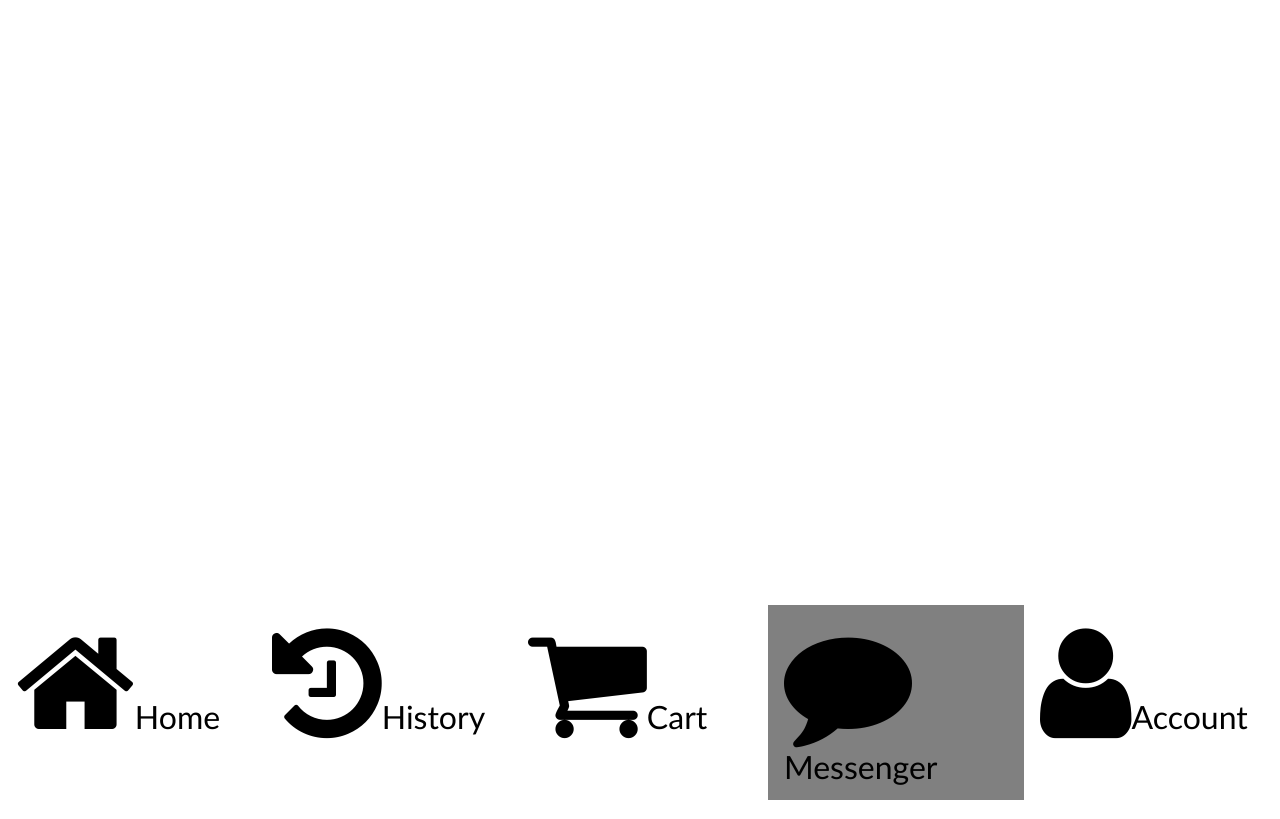
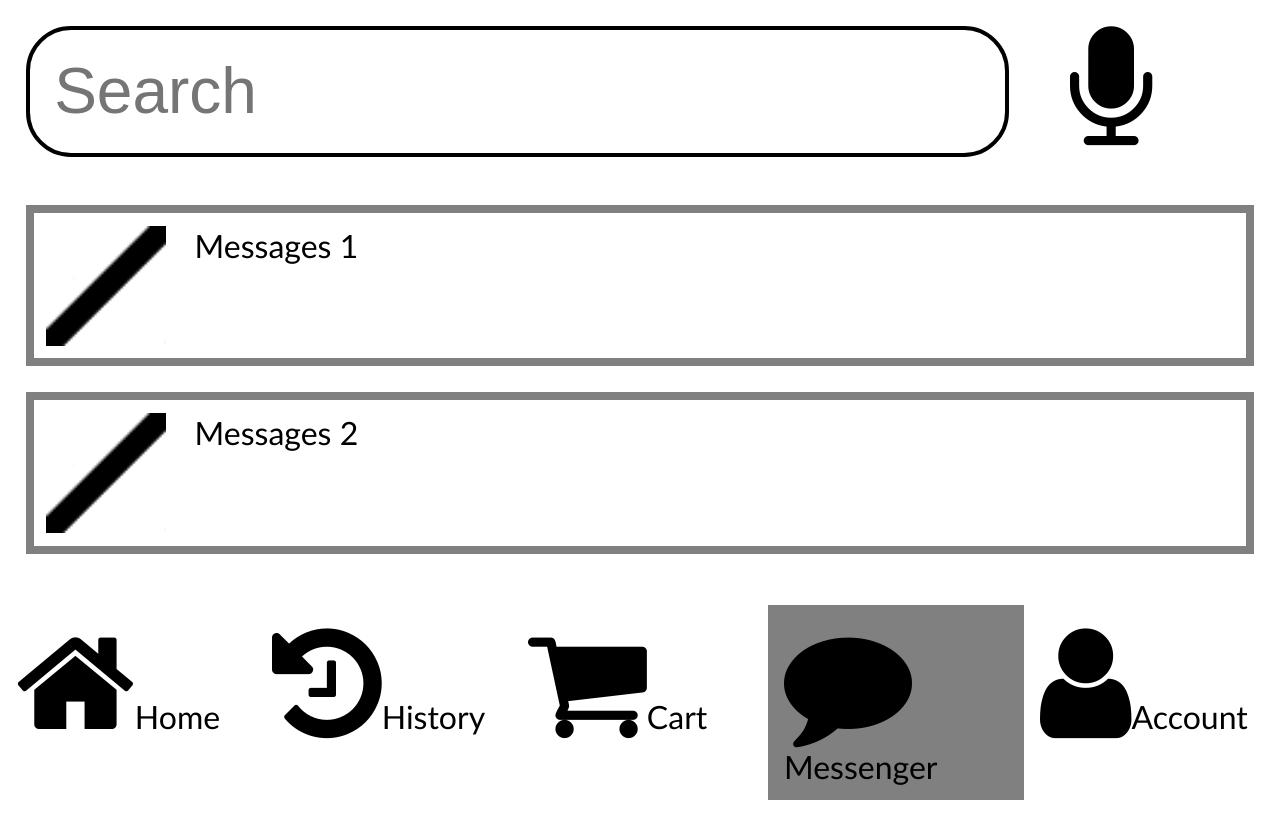
Before and after one commit to Reeahn/ProjectChefShop, a plain HTML site: page html/messenger.html in a window 1280 px wide. Drawn offline with Linux system fonts and the light colour scheme.

Commit message:
progress

```diff
--- a/css/master.css
+++ b/css/master.css
@@ -32,6 +32,10 @@ body {
 }
 
 h1 {
+  text-align: center;
+}
+
+h2 {
   border-bottom: 8px solid #dedede;
 }
 
@@ -67,7 +71,6 @@ li img {
 
 li a {
   display: block;
-  font-align: center;
   padding: 14px 16px;
   text-decoration: none;
 }
@@ -77,5 +80,22 @@ li a:visited, li a:link {
 }
 
 .active {
+  color: grey;
   background-color: grey;
 }
+
+.message {
+  height: 120px;
+  margin: 2%;
+  padding: 1%;
+  border: 8px solid grey;
+}
+.message img {
+  display: inline-block;
+  height: 120px;
+}
+.message p {
+  margin: 0 20px;
+  vertical-align: top;
+  display: inline-block;
+}
--- a/html/messenger.html
+++ b/html/messenger.html
@@ -7,9 +7,23 @@
     <link rel="stylesheet" href="https://cdnjs.cloudflare.com/ajax/libs/font-awesome/4.7.0/css/font-awesome.min.css">
   </head>
   <body>
-
+  <div class="Search">
+      <form action="">
+        <input type="text" placeholder="Search" name="search">
+        <i class="fa fa-microphone fa-4x"></i>
+      </form>
+    </div>
+    <div class="message-container">
+      <div class="message">
+        <img src="../imgs/test.png" alt="Supplier Icon">
+        <p>Messages 1</p>
+      </div>
+      <div class="message">
+        <img src="../imgs/test.png" alt="Supplier Icon">
+        <p>Messages 2</p>
+      </div>
+    </div>
   </body>
-
   <footer>
     <nav>
       <ul>
```
Also changed, not shown: html/history.html (+1 -1 lines), html/home.html (+2 -2 lines).
